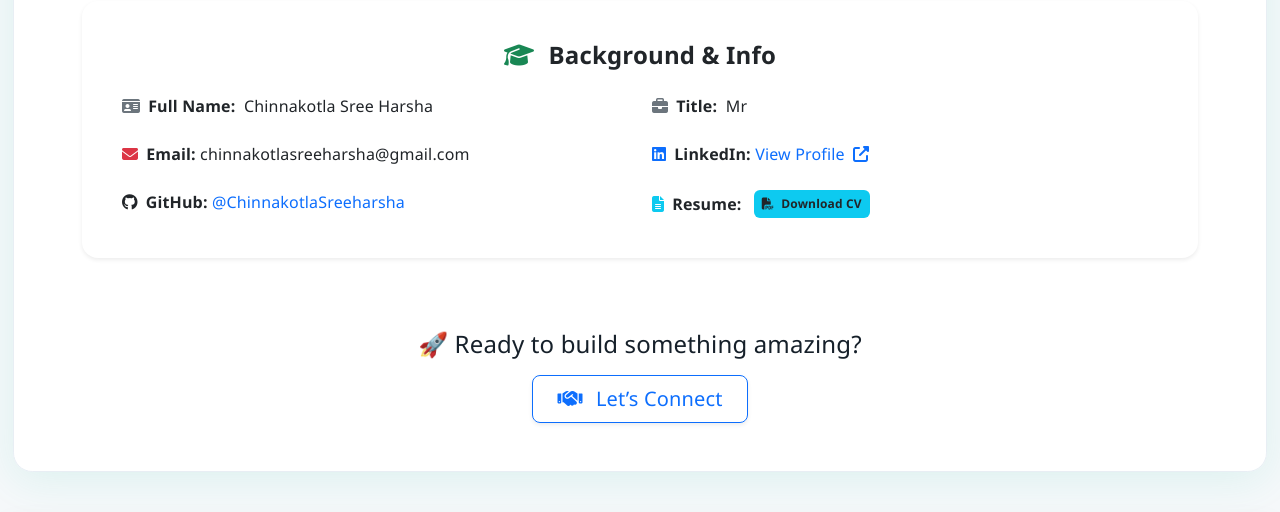
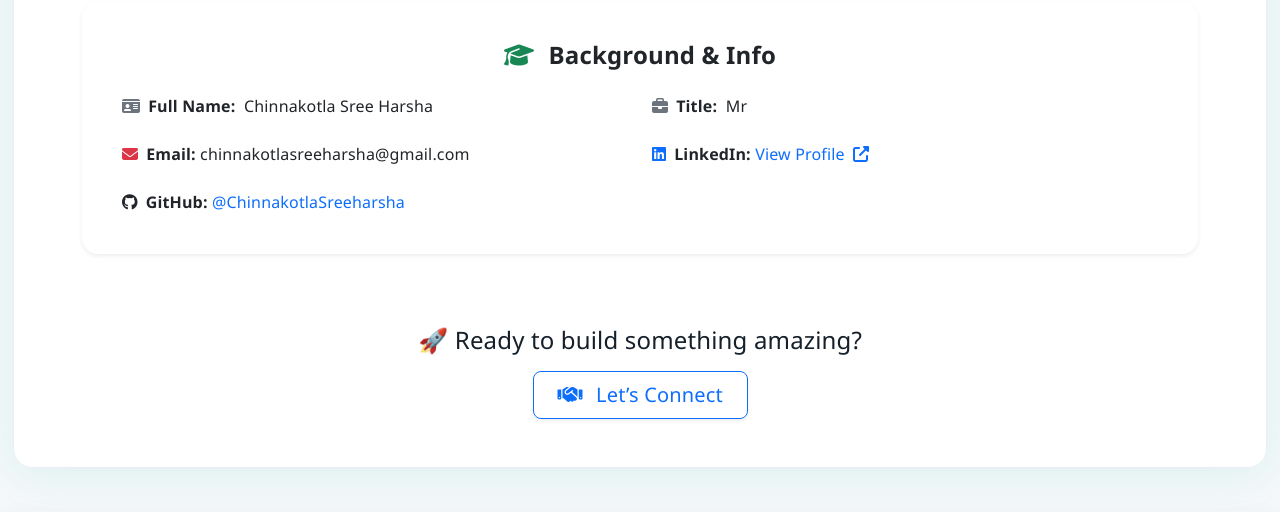
Before and after one commit to ChinnakotlaSreeharsha/myportfolio, a Django app: page /about/ in a window 1280 px wide. Shown: the part 737-1249 px from the top of the page. Run offline with Django 5.2, Linux system fonts and the light colour scheme; data comes from the database, SQL or seed files in the repository.

Commit message:
fix: removed resume2

```diff
--- a/main/templates/main/about.html
+++ b/main/templates/main/about.html
@@ -85,7 +85,7 @@
         </div>
         {% endif %}
 
-        {% if profile.resume %}
+        {% comment %} {% if profile.resume %}
         <div class="col">
           <div class="d-flex align-items-center">
             <i class="fas fa-file-alt text-info me-2"></i>
@@ -97,7 +97,7 @@
             </a>
           </div>
         </div>
-        {% endif %}
+        {% endif %} {% endcomment %}
       </div>
     </div>
   </div>
```
